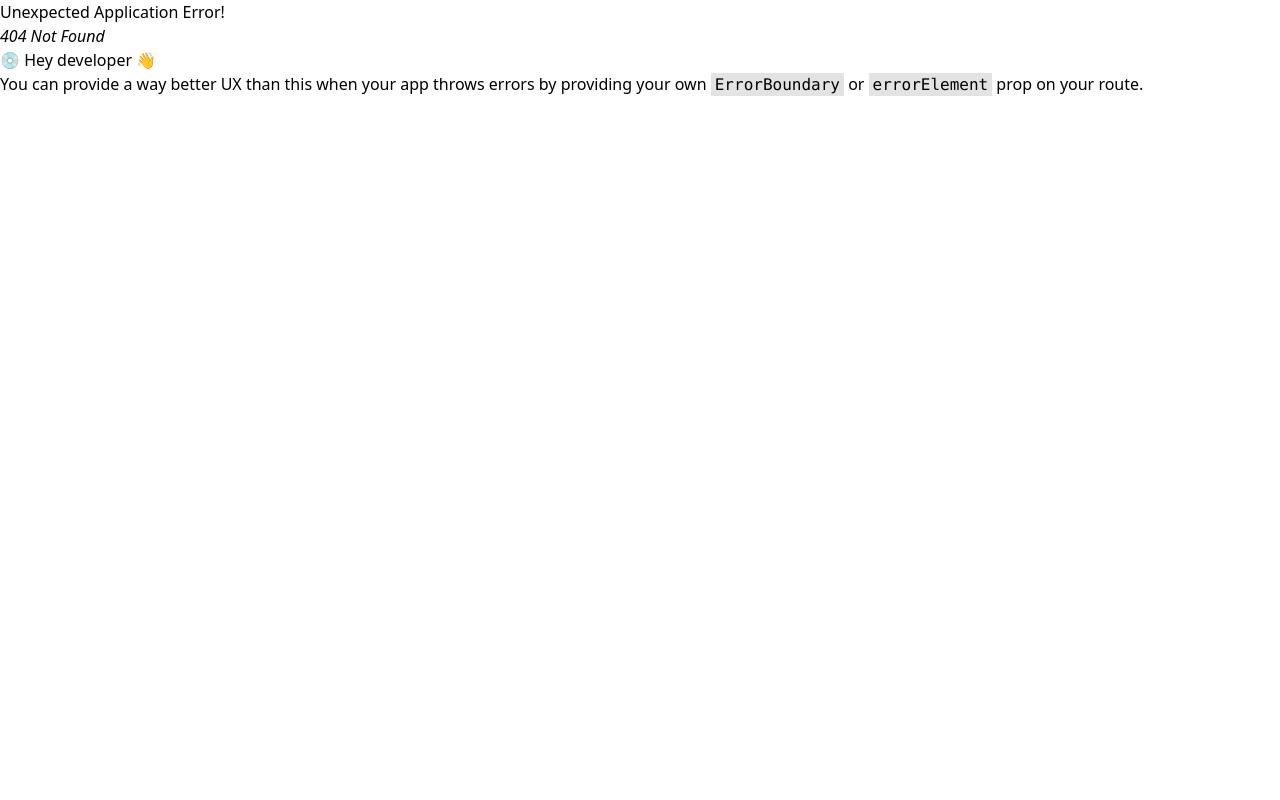
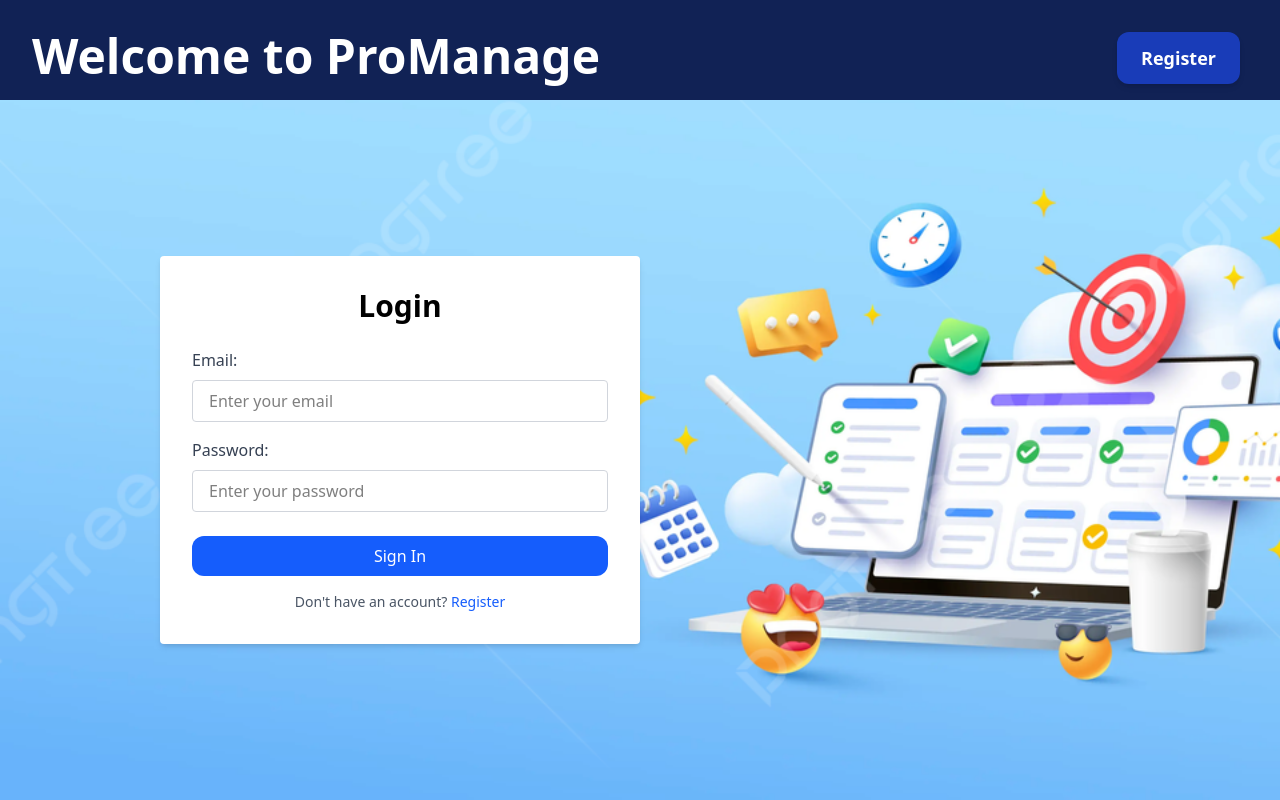
Before and after one commit to Hrittika321/ProManage, a React app: page /login in a window 1280 px wide. Before the commit this address had no page. Built offline with nearby package versions, Linux system fonts and the light colour scheme; the HTML template or start-up script is replaced by a standard one.

Commit message:
Routing fixed

```diff
--- a/src/components/Header/Header.jsx
+++ b/src/components/Header/Header.jsx
@@ -8,7 +8,7 @@
   const handleLogout = (e) => {
     e.preventDefault();
     logout();
-    navigate("/landing/login");
+    navigate("/login");
   };
   return (
     <>
--- a/src/components/Landing/Landing.jsx
+++ b/src/components/Landing/Landing.jsx
@@ -13,7 +13,6 @@
 
   return (
     <div className="fixed inset-0 h-screen w-screen bg-[url('./assets/landing_bg.jpg')] bg-cover bg-center">
-      <div className="flex h-full w-full">
       <div className="flex flex-col h-full w-full ">
         <div className="flex-1 bg-blue-900">
           <div className="h-full w-full bg-black/40 flex items-start pt-8 pl-8 justify-between">
@@ -21,16 +20,15 @@
               Welcome to ProManage
             </h1>
             <div className="space-x-6 pr-10">
-
               {!register && (
                 <button className="px-6 py-3 text-lg font-semibold rounded-xl bg-blue-800 text-white hover:bg-blue-900 shadow-md">
-                    <NavLink to="/landing/register">Register</NavLink>
+                  <NavLink to="/register">Register</NavLink>
                 </button>
               )}
 
               {!login && (
                 <button className="px-6 py-3 text-lg font-semibold rounded-xl bg-amber-50 border-2 border-blue-800 text-blue-800 hover:bg-blue-100 shadow-md">
-                    <NavLink to="/landing/login">Login</NavLink>
+                  <NavLink to="/login">Login</NavLink>
                 </button>
               )}
             </div>
@@ -41,7 +39,6 @@
         </div>
       </div>
     </div>
-    </div>
   );
 }
 
--- a/src/components/Landing/Login.jsx
+++ b/src/components/Landing/Login.jsx
@@ -19,9 +19,11 @@
       navigate("/home");
     } else {
       alert("New User. Register first.");
-      navigate("/landing/register");
+      navigate("/register");
     }
   };
+
+
 
   return (
     <div className=" h-full w-400 flex items-center justify-baseline ml-40">
@@ -70,7 +72,7 @@
 
         <p className="mt-4 text-center text-sm text-gray-600">
           Don't have an account?{" "}
-          <a href="/landing/register" className="text-blue-600 hover:underline">
+          <a href="/register" className="text-blue-600 hover:underline">
             Register
           </a>
         </p>
--- a/src/components/Landing/Register.jsx
+++ b/src/components/Landing/Register.jsx
@@ -17,7 +17,7 @@
       email,
       password,
     });
-    navigate("/landing/login");
+    navigate("/login");
   };
 
   return (
@@ -83,7 +83,7 @@
 
         <p className="mt-4 text-center text-sm text-gray-600">
           Already have an account?{" "}
-          <a href="/landing/login" className="text-blue-600 hover:underline">
+          <a href="/login" className="text-blue-600 hover:underline">
             Login
           </a>
         </p>
--- a/src/components/ProtectedRoute/ProtectedRoute.jsx
+++ b/src/components/ProtectedRoute/ProtectedRoute.jsx
@@ -5,7 +5,7 @@
   const { isAuthenticated } = useAuth();
 
   if (!isAuthenticated) {
-    return <Navigate to="/landing/login" replace />;
+    return <Navigate to="/login" replace />;
   }
 
   return children;
--- a/src/main.jsx
+++ b/src/main.jsx
@@ -29,7 +29,7 @@
 const router = createBrowserRouter(
   createRoutesFromElements(
     <Route path="/" element={<MainLayout />}>
-      <Route path="landing" element={<Landing />}>
+      <Route path="" element={<Landing />}>
         <Route path="login" element={<Login />} />
         <Route path="register" element={<Register />} />
       </Route>
```
Lines whose indentation alone changed are shown as unchanged.
